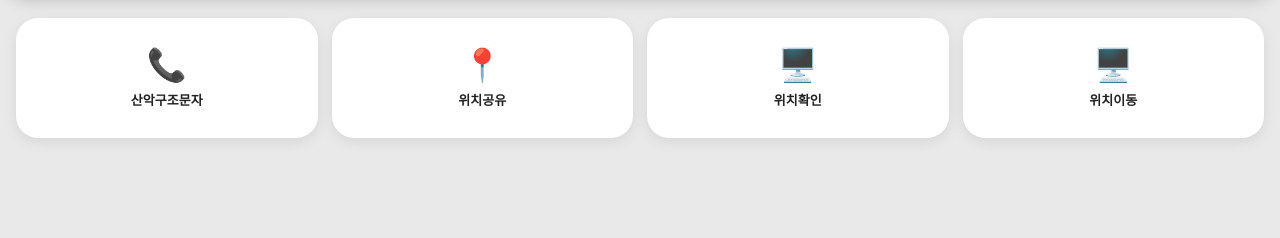
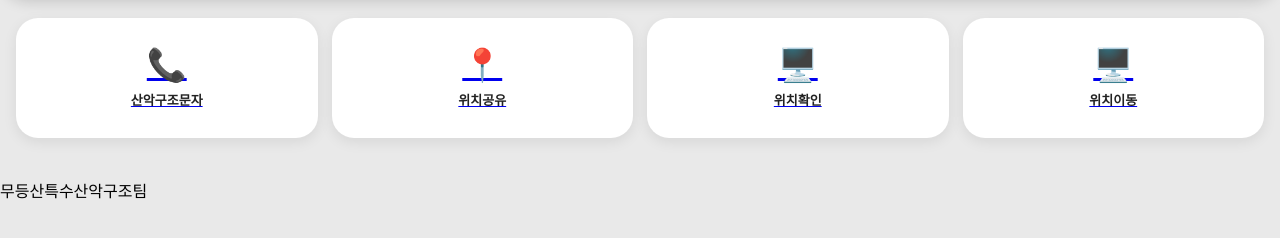
Before and after one commit to mudeung/mudeung.github.io, a plain HTML site: page index.html in a window 1280 px wide. Shown: the part 212-450 px from the top of the page. Drawn offline with Linux system fonts and the light colour scheme; a web font is replaced by a local one.

Commit message:
Update index.html

```diff
--- a/index.html
+++ b/index.html
@@ -3,86 +3,91 @@
 <html lang="ko">
 <head>
   <meta charset="UTF-8">
-  <meta name="viewport" content="width=device-width, initial-scale=1.0">
+  <meta name="viewport" content="width=device-width, initial-scale=1">
 
   <title>무등산 위치 공유시스템</title>
-
-  <!-- 검색엔진 노출 제한 -->
   <meta name="robots" content="noindex, nofollow, noarchive, nosnippet">
   <meta name="googlebot" content="noindex, nofollow, noarchive, nosnippet">
-
-  <!-- 리퍼러 정보 보호 -->
   <meta name="referrer" content="no-referrer">
   <meta name="theme-color" content="#e9e9e9">
+  <meta name="description" content="무등산특수산악구조팀 위치 공유 및 구조 지원 시스템">
 
-  <!-- 콘텐츠 보안 정책 -->
+  <!-- 외부 스크립트와 스타일은 별도 파일로 관리 -->
   <meta http-equiv="Content-Security-Policy"
-    content="default-src 'self'; script-src 'self'; style-src 'self' https://fonts.googleapis.com; font-src https://fonts.gstatic.com; img-src 'self' https://mudeung.github.io data:; connect-src 'self'; object-src 'none'; base-uri 'self'; form-action 'none'; upgrade-insecure-requests">
+    content="default-src 'self'; script-src 'self'; style-src 'self' https://fonts.googleapis.com; font-src 'self' https://fonts.gstatic.com; img-src 'self' https://mudeung.github.io data:; connect-src 'self'; object-src 'none'; base-uri 'self'; form-action 'none'; frame-ancestors 'none'; upgrade-insecure-requests">
 
-  <!-- CSS 연결 -->
   <link rel="stylesheet" href="./style.css">
 
-  <!-- Google Fonts -->
   <link rel="preconnect" href="https://fonts.googleapis.com">
   <link rel="preconnect" href="https://fonts.gstatic.com" crossorigin>
-  <link href="https://fonts.googleapis.com/css2?family=Pretendard:wght@400;500;600;700&display=swap" rel="stylesheet">
+  <link href="https://fonts.googleapis.com/css2?family=Pretendard:wght@400;500;600;700&display=swap"
+    rel="stylesheet">
 
-  <!-- JavaScript 연결 -->
   <script src="./main.js" defer></script>
 </head>
 
 <body>
-
-  <div class="header">
-    <div class="logo">
+  <header class="header">
+    <div class="logo" aria-hidden="true">
       <span class="sos">SOS</span>
     </div>
+    <h1 class="title">무등산 위치 공유시스템</h1>
+    <p class="subtitle">무등산특수산악구조팀</p>
+  </header>
 
-    <div class="title">무등산 위치 공유시스템</div>
-    <div class="subtitle">무등산특수산악구조팀</div>
-  </div>
+  <main class="main-content">
+    <section class="icon-grid" aria-label="시스템 메뉴">
+      <a class="icon-card" href="https://mudeung.github.io/gpscall.html">
+        <span class="icon" aria-hidden="true">📞</span>
+        <span class="icon-text">산악구조문자</span>
+      </a>
 
-<div id="passwordPanel" class="password-panel" hidden>
-  <h2>암호 입력</h2>
-  <p id="passwordTarget">접속하려면 공통 암호를 입력하세요.</p>
+      <a class="icon-card" href="https://mudeung.github.io/gps.html">
+        <span class="icon" aria-hidden="true">📍</span>
+        <span class="icon-text">위치공유</span>
+      </a>
 
-  <form id="passwordForm">
-    <label for="accessPassword">공통 암호</label>
-    <input
-      id="accessPassword"
-      type="password"
-      autocomplete="current-password"
-      required
-    >
-    <button type="submit">확인</button>
-    <p id="passwordStatus" role="status"></p>
-    <button type="button" id="cancelPassword">취소</button>
-  </form>
-</div>
+      <a class="icon-card" href="https://mudeung.github.io/emscall.html">
+        <span class="icon" aria-hidden="true">🖥️</span>
+        <span class="icon-text">위치확인</span>
+      </a>
 
-  <div class="icon-grid">
+      <a class="icon-card" href="https://mudeung.github.io/rescue.html">
+        <span class="icon" aria-hidden="true">🖥️</span>
+        <span class="icon-text">위치이동</span>
+      </a>
+    </section>
+  </main>
 
-    <div class="icon-card" data-href="https://mudeung.github.io/gpscall.html" tabindex="0" role="link">
-      <div class="icon">📞</div>
-      <div class="icon-text">산악구조문자</div>
-    </div>
+  <dialog id="passwordPanel" class="password-panel"
+    aria-labelledby="passwordHeading"
+    aria-describedby="passwordTarget">
+    <h2 id="passwordHeading">암호 입력</h2>
+    <p id="passwordTarget">접속하려면 공통 암호를 입력하세요.</p>
 
-    <div class="icon-card" data-href="https://mudeung.github.io/gps.html" tabindex="0" role="link">
-      <div class="icon">📍</div>
-      <div class="icon-text">위치공유</div>
-    </div>
+    <form id="passwordForm">
+      <label for="accessPassword">공통 암호</label>
+      <input
+        id="accessPassword"
+        name="accessPassword"
+        type="password"
+        autocomplete="current-password"
+        required
+        maxlength="128"
+      >
 
-    <div class="icon-card" data-href="https://mudeung.github.io/emscall.html" tabindex="0" role="link">
-      <div class="icon">🖥️</div>
-      <div class="icon-text">위치확인</div>
-    </div>
+      <p id="passwordStatus" role="status" aria-live="polite"></p>
 
-    <div class="icon-card" data-href="https://mudeung.github.io/rescue.html" tabindex="0" role="link">
-      <div class="icon">🖥️</div>
-      <div class="icon-text">위치이동</div>
-    </div>
+      <div class="password-actions">
+        <button type="submit" class="button button-primary">확인</button>
+        <button type="button" id="cancelPassword"
+          class="button button-secondary">취소</button>
+      </div>
+    </form>
+  </dialog>
 
-  </div>
-
+  <footer class="footer">
+    <p>무등산특수산악구조팀</p>
+  </footer>
 </body>
 </html>
```
